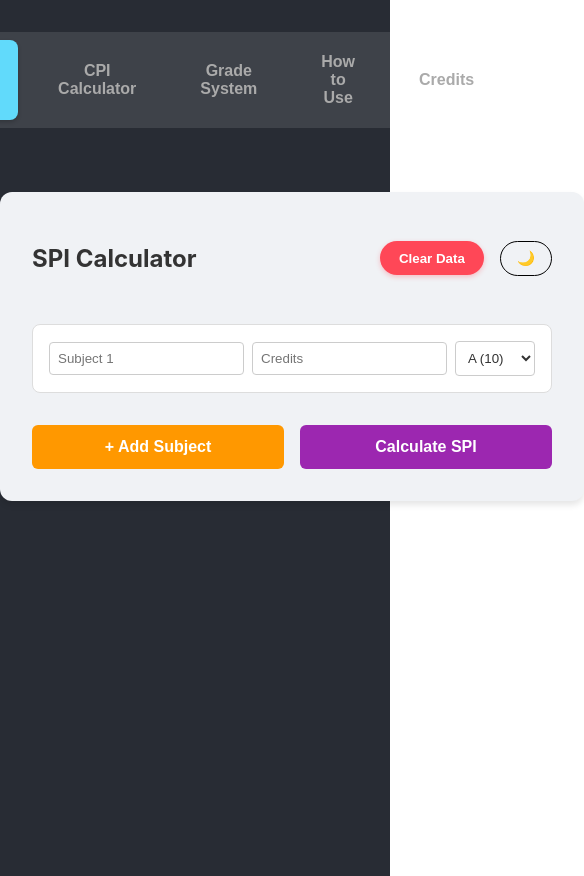
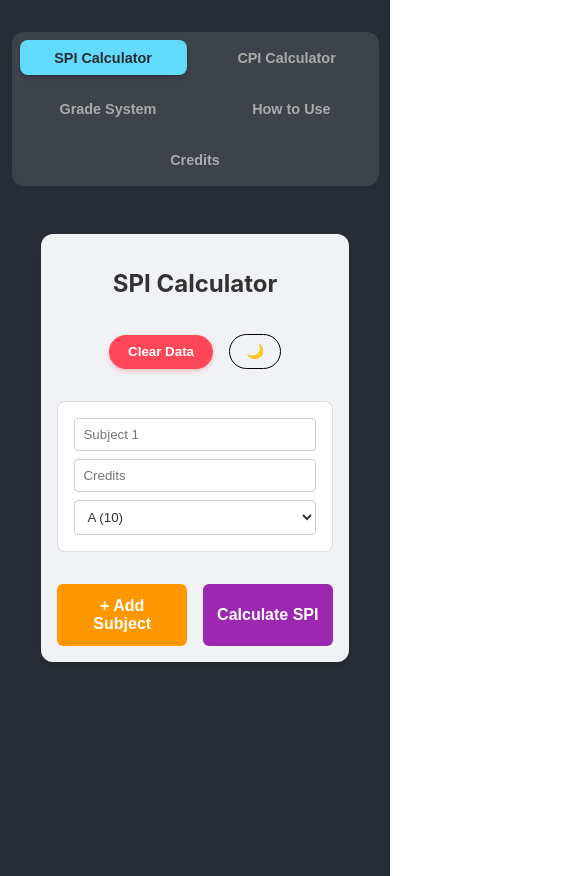
Before and after one commit to lohitpt252003/CPI-CALCULATOR, a React (Create React App) app in the folder maluk/: page / in a window 390 px wide. Shown: the whole page, 584 px wide, since content can reach past the window. Built offline with nearby package versions, Linux system fonts and the light colour scheme.

Commit message:
added phone styling also

```diff
--- a/maluk/src/App.css
+++ b/maluk/src/App.css
@@ -41,3 +41,17 @@
   color: #282c34;
   box-shadow: 0 2px 4px rgba(0, 0, 0, 0.2);
 }
+
+@media (max-width: 600px) {
+  .app-nav {
+    flex-wrap: wrap;
+    justify-content: center;
+    width: 90%;
+  }
+
+  .nav-btn {
+    padding: 0.6rem 1rem;
+    font-size: 0.9rem;
+    flex: 1 1 auto;
+  }
+}
--- a/maluk/src/components/CPICalculator/index.css
+++ b/maluk/src/components/CPICalculator/index.css
@@ -1,127 +1,3 @@
-.cpi-calculator-container {
-    max-width: 600px;
-    margin: 2rem auto;
-    padding: 2rem;
-    border-radius: 12px;
-    box-shadow: 0 4px 6px rgba(0, 0, 0, 0.1);
-    transition: all 0.3s ease;
-}
-
-.header {
-    display: flex;
-    justify-content: space-between;
-    align-items: center;
-    margin-bottom: 2rem;
-}
-
-.theme-toggle {
-    background: none;
-    border: 1px solid currentColor;
-    padding: 0.5rem 1rem;
-    border-radius: 20px;
-    cursor: pointer;
-    font-size: 0.9rem;
-}
-
-.mode-toggle {
-    margin-bottom: 1.5rem;
-    text-align: left;
-    padding: 0.5rem;
-    background: rgba(0, 0, 0, 0.05);
-    border-radius: 8px;
-}
-
-.toggle-label {
-    display: flex;
-    align-items: center;
-    gap: 0.5rem;
-    cursor: pointer;
-    font-weight: 500;
-}
-
-.semesters-list {
-    display: flex;
-    flex-direction: column;
-    gap: 1rem;
-}
-
-.semester-row {
-    display: flex;
-    gap: 0.5rem;
-    padding: 1rem;
-    border-radius: 8px;
-    align-items: center;
-}
-
-.semester-label {
-    flex: 1;
-    font-weight: bold;
-}
-
-.input-name {
-    flex: 2;
-    padding: 0.5rem;
-    border-radius: 4px;
-}
-
-.input-spi,
-.input-credit {
-    flex: 1;
-    padding: 0.5rem;
-    border-radius: 4px;
-}
-
-.select-grade {
-    flex: 1;
-    padding: 0.5rem;
-    border-radius: 4px;
-}
-
-.btn-remove {
-    background: #ff5252;
-    color: white;
-    border: none;
-    width: 24px;
-    height: 24px;
-    border-radius: 50%;
-    cursor: pointer;
-    display: flex;
-    align-items: center;
-    justify-content: center;
-    font-size: 0.8rem;
-}
-
-.actions {
-    display: flex;
-    gap: 1rem;
-    margin-top: 2rem;
-}
-
-.btn-add,
-.btn-calc {
-    flex: 1;
-    padding: 0.8rem;
-    border: none;
-    border-radius: 6px;
-    cursor: pointer;
-    font-weight: bold;
-    font-size: 1rem;
-    transition: opacity 0.2s;
-}
-
-.btn-add:hover,
-.btn-calc:hover {
-    opacity: 0.9;
-}
-
-.result {
-    margin-top: 2rem;
-    padding: 1.5rem;
-    border-radius: 8px;
-    text-align: center;
-    animation: fadeIn 0.5s ease;
-}
-
 .cpi-calculator-container {
     max-width: 600px;
     margin: 2rem auto;
@@ -294,3 +170,27 @@
     transform: translateY(0);
     box-shadow: 0 2px 4px rgba(255, 71, 87, 0.3);
 }
+
+@media (max-width: 600px) {
+    .cpi-calculator-container {
+        padding: 1rem;
+        margin: 1rem;
+    }
+
+    .semester-row {
+        flex-direction: column;
+        align-items: stretch;
+        background: rgba(0, 0, 0, 0.02);
+    }
+
+    .btn-remove {
+        align-self: flex-end;
+        margin-top: 0.5rem;
+    }
+
+    .header {
+        flex-direction: column;
+        gap: 1rem;
+        text-align: center;
+    }
+}
--- a/maluk/src/components/CPICalculator/index.js
+++ b/maluk/src/components/CPICalculator/index.js
@@ -29,6 +29,8 @@ const CPICalculator = () => {
             audioFile = '/audio/song_for_e.mpeg';
         } else if (grade === 'F') {
             audioFile = '/audio/song_for_f.mpeg';
+        } else if (grade === 'A' || grade === 'A*') {
+            audioFile = '/audio/song_for_a.mp3';
         }
 
         if (audioFile) {
--- a/maluk/src/components/Credits/index.css
+++ b/maluk/src/components/Credits/index.css
@@ -156,3 +156,31 @@ body.dark-mode .social-btn.github {
     background: #dfe6e9;
     color: #2d3436;
 }
+
+@media (max-width: 600px) {
+    .credits-container {
+        padding: 1rem;
+    }
+
+    .credits-card {
+        padding: 1.5rem;
+    }
+
+    .developers-grid {
+        gap: 2rem;
+    }
+
+    .dev-name {
+        font-size: 1.5rem;
+    }
+
+    .social-links {
+        flex-direction: column;
+        align-items: center;
+    }
+
+    .social-btn {
+        width: 100%;
+        text-align: center;
+    }
+}
--- a/maluk/src/components/GradeSystem/index.css
+++ b/maluk/src/components/GradeSystem/index.css
@@ -98,3 +98,16 @@ body.dark-mode .row-E,
 body.dark-mode .row-F {
     background-color: rgba(231, 76, 60, 0.1);
 }
+
+@media (max-width: 600px) {
+    .grade-system-container {
+        margin: 1rem;
+        padding: 1rem;
+    }
+
+    .grade-table th,
+    .grade-table td {
+        padding: 0.5rem;
+        font-size: 0.9rem;
+    }
+}
--- a/maluk/src/components/HowToUse/index.css
+++ b/maluk/src/components/HowToUse/index.css
@@ -39,6 +39,7 @@
 .subsection h4 {
     color: #e67e22;
     margin-bottom: 0.5rem;
+    padding-left: 0;
 }
 
 ul {
@@ -83,3 +84,18 @@ body.dark-mode .section h3 {
 body.dark-mode li::before {
     color: #0984e3;
 }
+
+@media (max-width: 600px) {
+    .how-to-use-container {
+        margin: 1rem;
+        padding: 1.5rem;
+    }
+
+    .how-to-use-container h2 {
+        font-size: 2rem;
+    }
+
+    .section {
+        padding: 1rem;
+    }
+}
--- a/maluk/src/components/SPICalculator/index.css
+++ b/maluk/src/components/SPICalculator/index.css
@@ -1,105 +1,3 @@
-.spi-calculator-container {
-    max-width: 600px;
-    margin: 2rem auto;
-    padding: 2rem;
-    border-radius: 12px;
-    box-shadow: 0 4px 6px rgba(0, 0, 0, 0.1);
-    transition: all 0.3s ease;
-}
-
-.header {
-    display: flex;
-    justify-content: space-between;
-    align-items: center;
-    margin-bottom: 2rem;
-}
-
-.theme-toggle {
-    background: none;
-    border: 1px solid currentColor;
-    padding: 0.5rem 1rem;
-    border-radius: 20px;
-    cursor: pointer;
-    font-size: 0.9rem;
-}
-
-.subjects-list {
-    display: flex;
-    flex-direction: column;
-    gap: 1rem;
-}
-
-.subject-row {
-    display: flex;
-    gap: 0.5rem;
-    padding: 1rem;
-    border-radius: 8px;
-    align-items: center;
-}
-
-.input-name {
-    flex: 2;
-    padding: 0.5rem;
-    border-radius: 4px;
-}
-
-.input-credit {
-    flex: 1;
-    padding: 0.5rem;
-    border-radius: 4px;
-}
-
-.select-grade {
-    flex: 1;
-    padding: 0.5rem;
-    border-radius: 4px;
-}
-
-.btn-remove {
-    background: #ff5252;
-    color: white;
-    border: none;
-    width: 24px;
-    height: 24px;
-    border-radius: 50%;
-    cursor: pointer;
-    display: flex;
-    align-items: center;
-    justify-content: center;
-    font-size: 0.8rem;
-}
-
-.actions {
-    display: flex;
-    gap: 1rem;
-    margin-top: 2rem;
-}
-
-.btn-add,
-.btn-calc {
-    flex: 1;
-    padding: 0.8rem;
-    border: none;
-    border-radius: 6px;
-    cursor: pointer;
-    font-weight: bold;
-    font-size: 1rem;
-    transition: opacity 0.2s;
-}
-
-.btn-add:hover,
-.btn-calc:hover {
-    opacity: 0.9;
-}
-
-.result {
-    margin-top: 2rem;
-    padding: 1.5rem;
-    border-radius: 8px;
-    text-align: center;
-    animation: fadeIn 0.5s ease;
-}
-
 .spi-calculator-container {
     max-width: 600px;
     margin: 2rem auto;
@@ -250,3 +148,27 @@
     transform: translateY(0);
     box-shadow: 0 2px 4px rgba(255, 71, 87, 0.3);
 }
+
+@media (max-width: 600px) {
+    .spi-calculator-container {
+        padding: 1rem;
+        margin: 1rem;
+    }
+
+    .subject-row {
+        flex-direction: column;
+        align-items: stretch;
+        background: rgba(0, 0, 0, 0.02);
+    }
+
+    .btn-remove {
+        align-self: flex-end;
+        margin-top: 0.5rem;
+    }
+
+    .header {
+        flex-direction: column;
+        gap: 1rem;
+        text-align: center;
+    }
+}
--- a/maluk/src/components/SPICalculator/index.js
+++ b/maluk/src/components/SPICalculator/index.js
@@ -41,6 +41,8 @@ const SPICalculator = () => {
             audioFile = '/audio/song_for_e.mpeg';
         } else if (grade === 'F') {
             audioFile = '/audio/song_for_f.mpeg';
+        } else if (grade === 'A' || grade === 'A*') {
+            audioFile = '/audio/song_for_a.mp3';
         }
 
         if (audioFile) {
```
Also changed, not shown: maluk/firebase.json (added), 2 other files (tests, documents, lock files or other folders).
